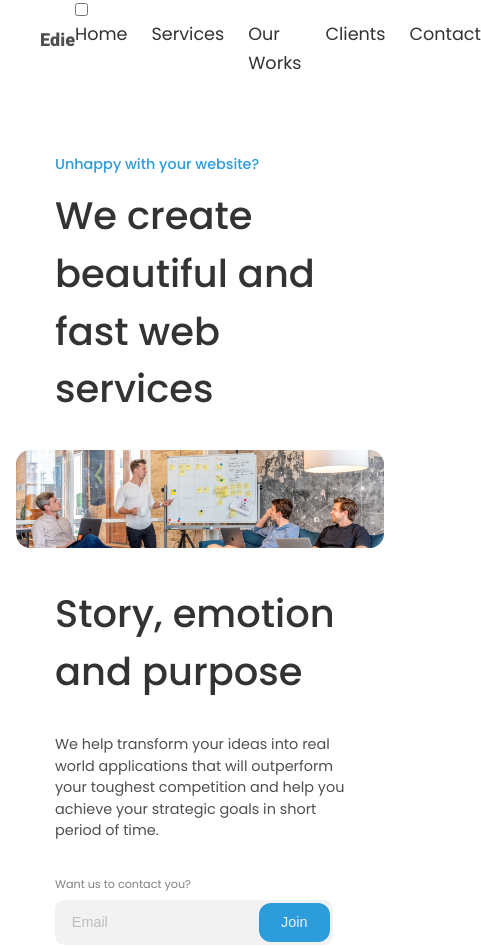
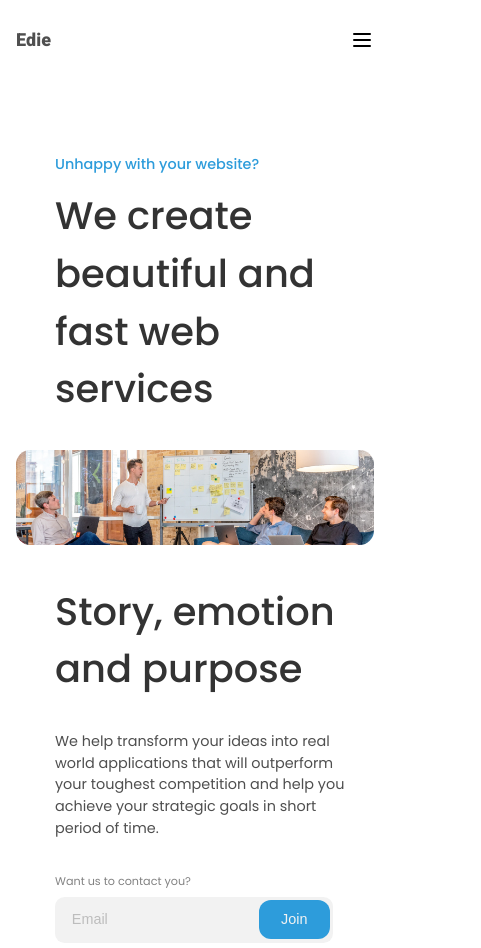
Before and after one commit to ovanzaimul/edie-homepage, a website: page index.html in a window 390 px wide. Shown: the top 948 px of the page, 481 px wide, since content can reach past the window. Drawn offline with Linux system fonts and the light colour scheme.

Commit message:
implement responsive design

```diff
--- a/sass/abstracts/_mixins.scss
+++ b/sass/abstracts/_mixins.scss
@@ -7,6 +7,12 @@
 */
 
 @mixin respond($breakpoint) {
+  @if ($breakpoint == smallest-phone) {
+    @media only screen and (max-width: 26.7em) {
+      //400px
+      @content;
+    }
+  }
   @if ($breakpoint == small-phone) {
     @media only screen and (max-width: 37.5em) {
       //600px
--- a/sass/layouts/_grid.scss
+++ b/sass/layouts/_grid.scss
@@ -1,6 +1,6 @@
 .container {
   display: grid;
-  grid-template-columns: [full-start] 1fr [center-start] minmax(400px, 1400px) [center-end] 1fr [full-end];
+  grid-template-columns: [full-start] 1fr [center-start] minmax(300px, 1400px) [center-end] 1fr [full-end];
 
   & > * {
     grid-column: center-start / center-end;
--- a/sass/layouts/_header.scss
+++ b/sass/layouts/_header.scss
@@ -6,6 +6,10 @@
   align-items: center;
   padding: 0 5rem;
 
+  @include respond(phone) {
+    padding: 0 2rem;
+  }
+
   &__logo {
     font-family: $font-logo;
     font-size: 2.25rem;
--- a/sass/layouts/_navigation.scss
+++ b/sass/layouts/_navigation.scss
@@ -20,7 +20,96 @@
     display: inline-block;
   }
 
-  @include respond(tab-port) {
-    // display: none;
+  // responsive navbar
+
+  #nav__check {
+    display: none;
+  }
+
+  @include respond(phone) {
+    &__list {
+      display: none;
+    }
+
+    &__btn {
+      z-index: 10;
+
+      label {
+        width: 24px;
+        // height: 24px;
+        padding: 6px 3px;
+        cursor: pointer;
+        display: block;
+      }
+
+      span {
+        color: $color-black;
+        background-color: currentColor;
+        display: block;
+        width: 100%;
+        height: 2px;
+        border-radius: 12px;
+
+        position: relative;
+
+        &::before {
+          content: '';
+          position: absolute;
+          border-radius: 12px;
+          background-color: currentColor;
+          top: -6px;
+          left: 0;
+          width: 100%;
+          height: 2px;
+        }
+
+        &::after {
+          content: '';
+          position: absolute;
+          border-radius: 12px;
+          background-color: currentColor;
+          top: 6px;
+          left: 0;
+          width: 100%;
+          height: 2px;
+        }
+      }
+    }
+
+    #nav__check:checked + &__btn label span {
+      color: $color-white; // the color of the burger menu button
+    }
+    #nav__check:checked + &__btn {
+      position: fixed;
+      right: 2rem;
+      top: 4rem;
+    }
+
+    #nav__check:checked ~ &__list {
+      position: fixed;
+      // top: 10rem;
+      top: 0;
+      left: 0;
+      // height: calc(100vh - 10rem);
+      height: 100vh;
+      width: 100%;
+      background-color: $color-primary;
+      text-align: center;
+      display: flex;
+      flex-direction: column;
+      justify-content: center;
+      align-items: center;
+
+      .nav__item {
+        &:not(:last-child) {
+          margin-right: 0;
+          margin-bottom: 3rem;
+        }
+      }
+
+      .nav__link {
+        font-size: 3rem;
+      }
+    }
   }
 }
--- a/sass/layouts/_projects.scss
+++ b/sass/layouts/_projects.scss
@@ -10,7 +10,7 @@
   // column-gap: 2rem;
 
   @include respond(phone) {
-    grid-template-columns: 50rem;
+    grid-template-columns: minmax(30rem, 50rem);
   }
 
   @include respond(tab-port) {
@@ -52,6 +52,9 @@
     @include respond(phone) {
       grid-column: 1/-1;
     }
+    @include respond(smallest-phone) {
+      margin-top: 0;
+    }
 
     &:focus {
       outline: 0;
```
Also changed, not shown: css/style.css, 1 other file.
